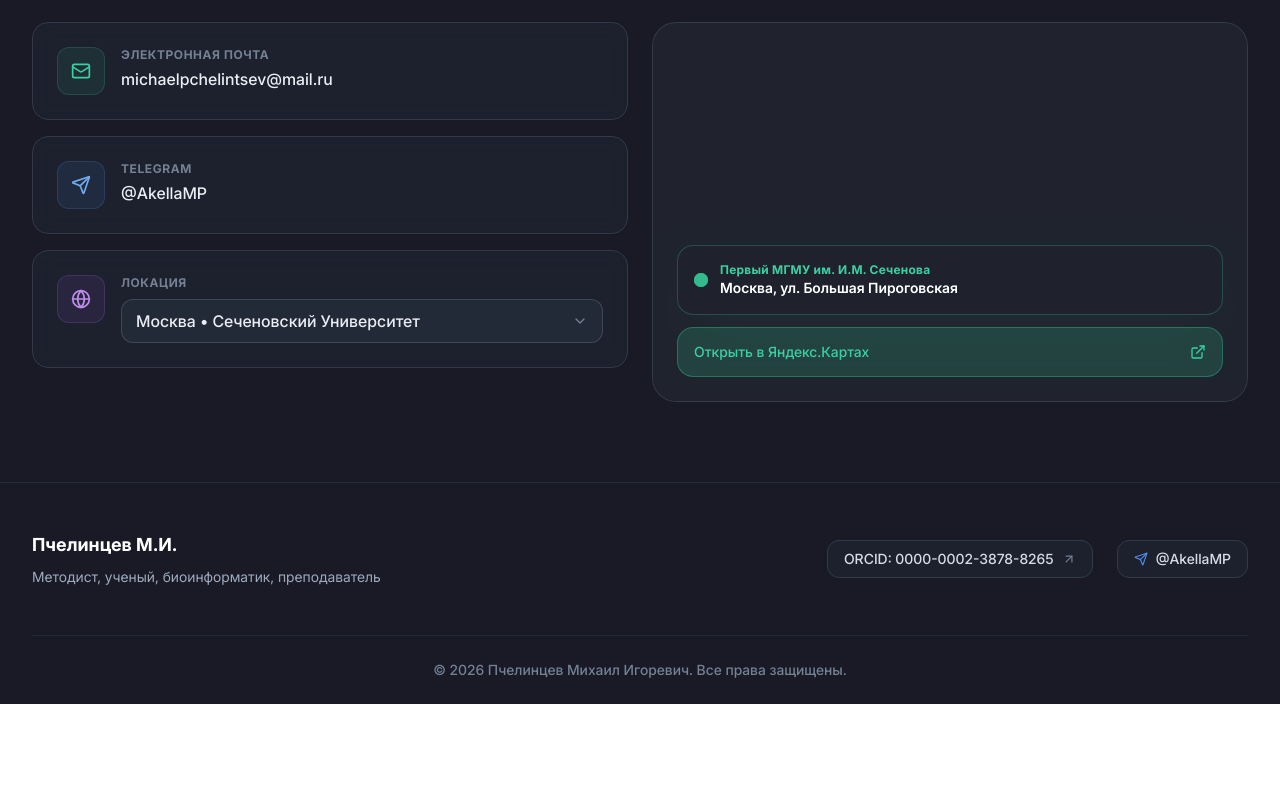
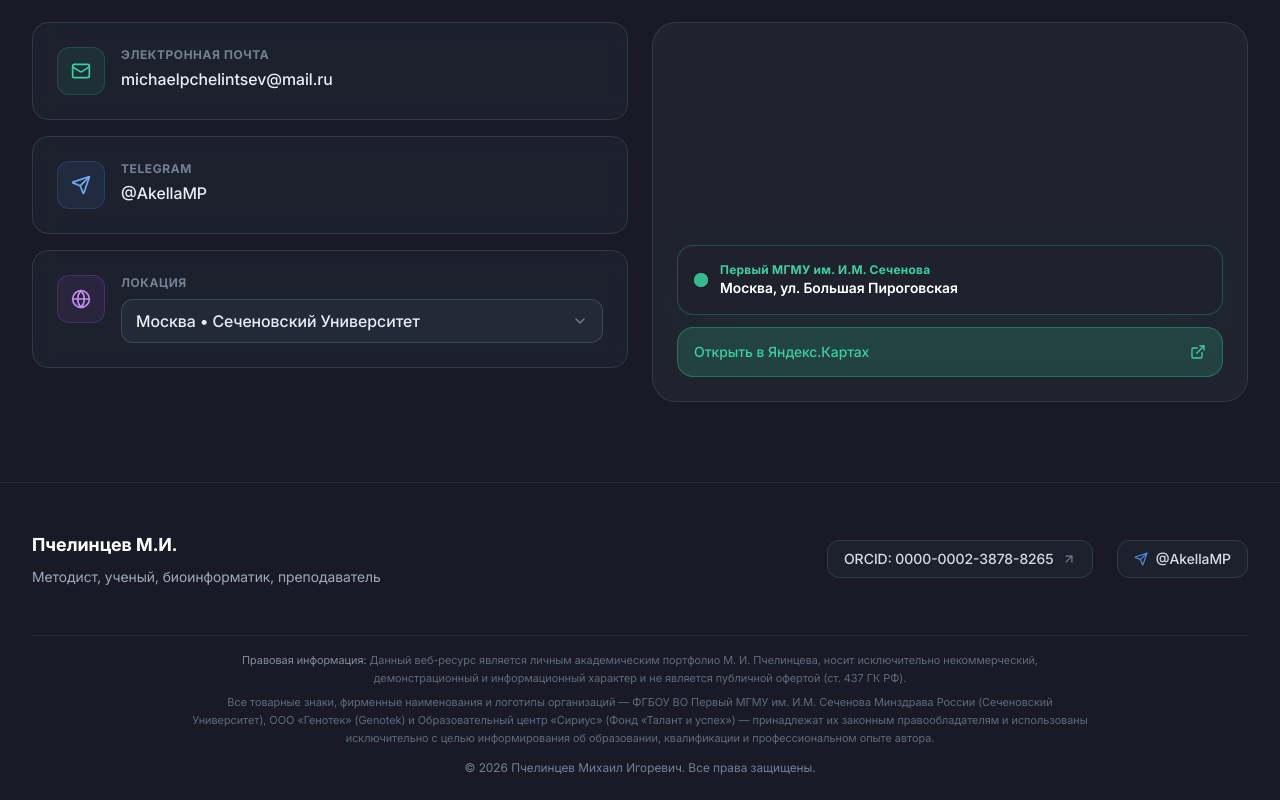
Before and after one commit to danil-shc/Pchel_Grind_Project, a Vue app: page / in a window 1280 px wide. Shown: the part 4590-5390 px from the top of the page. Before the commit the page ends 5294 px from the top, so only its background shows below. Built offline with nearby package versions, Linux system fonts and the light colour scheme.

Commit message:
feat(FooterSection, ContactsSection): adding important info about using logos and fixing hover effects

```diff
--- a/index.html
+++ b/index.html
@@ -3,6 +3,7 @@
   <head>
     <meta charset="UTF-8">
     <meta name="viewport" content="width=device-width, initial-scale=1.0">
+    <meta name="robots" content="noindex, nofollow" />
     <title>Михаил Пчелинцев - Академическое Портфолио</title>
     <!-- Стандартный SVG favicon для ПК -->
     <link rel="icon" type="image/svg+xml" href="/favicon-v2.svg" />
--- a/src/components/ContactsSection.vue
+++ b/src/components/ContactsSection.vue
@@ -136,7 +136,7 @@ onUnmounted(() => {
           </div>
 
           <!-- Telegram -->
-          <div class="group bg-white dark:bg-slate-900/50 backdrop-blur-md border border-slate-200 dark:border-slate-800 shadow-sm dark:shadow-none rounded-2xl p-6 hover:border-emerald-500/30 transition-all duration-300">
+          <div class="group bg-white dark:bg-slate-900/50 backdrop-blur-md border border-slate-200 dark:border-slate-800 shadow-sm dark:shadow-none rounded-2xl p-6 hover:border-blue-500/30 transition-all duration-300">
             <div class="flex items-start gap-4">
               <div class="w-12 h-12 rounded-xl bg-blue-500/10 border border-blue-500/20 flex items-center justify-center text-blue-600 dark:text-blue-400 shrink-0 group-hover:bg-blue-500/20 transition-colors">
                 <Send :size="20" />
@@ -151,7 +151,7 @@ onUnmounted(() => {
           </div>
 
           <!-- Локация -->
-          <div class="group bg-white dark:bg-slate-900/50 backdrop-blur-md border border-slate-200 dark:border-slate-800 shadow-sm dark:shadow-none rounded-2xl p-6 hover:border-emerald-500/30 transition-all duration-300">
+          <div class="group bg-white dark:bg-slate-900/50 backdrop-blur-md border border-slate-200 dark:border-slate-800 shadow-sm dark:shadow-none rounded-2xl p-6 hover:border-purple-500/30 transition-all duration-300">
             <div class="flex items-start gap-4">
               <div class="w-12 h-12 rounded-xl bg-purple-500/10 border border-purple-500/20 flex items-center justify-center text-purple-600 dark:text-purple-400 shrink-0 group-hover:bg-purple-500/20 transition-colors">
                 <Globe :size="20" />
--- a/src/components/FooterSection.vue
+++ b/src/components/FooterSection.vue
@@ -48,11 +48,22 @@ import { Send, ArrowUpRight } from 'lucide-vue-next'
 
       </div>
 
+      <!-- Разделительная линия -->
+      <div class="border-t border-slate-200/40 dark:border-slate-800/40"></div>
+
+      <!-- Юридический дисклеймер -->
+      <div class="text-[11px] leading-relaxed text-slate-500 max-w-4xl mx-auto text-center space-y-1.5 opacity-80 pt-4">
+        <p>
+          <strong class="font-normal text-slate-400">Правовая информация:</strong> Данный веб-ресурс является личным академическим портфолио М. И. Пчелинцева, носит исключительно некоммерческий, демонстрационный и информационный характер и не является публичной офертой (ст. 437 ГК РФ).
+        </p>
+        <p>
+          Все товарные знаки, фирменные наименования и логотипы организаций — ФГБОУ ВО Первый МГМУ им. И.М. Сеченова Минздрава России (Сеченовский Университет), ООО «Генотек» (Genotek) и Образовательный центр «Сириус» (Фонд «Талант и успех») — принадлежат их законным правообладателям и использованы исключительно с целью информирования об образовании, квалификации и профессиональном опыте автора.
+        </p>
+      </div>
+
       <!-- Копирайт -->
-      <div class="py-6 border-t border-slate-200/40 dark:border-slate-800/40">
-        <p class="text-xs sm:text-sm text-center text-slate-500 dark:text-slate-500 font-medium">
-          © 2026 Пчелинцев Михаил Игоревич. Все права защищены.
-        </p>
+      <div class="text-center text-xs text-slate-500 pt-3 pb-6">
+        © 2026 Пчелинцев Михаил Игоревич. Все права защищены.
       </div>
 
     </div>
```
